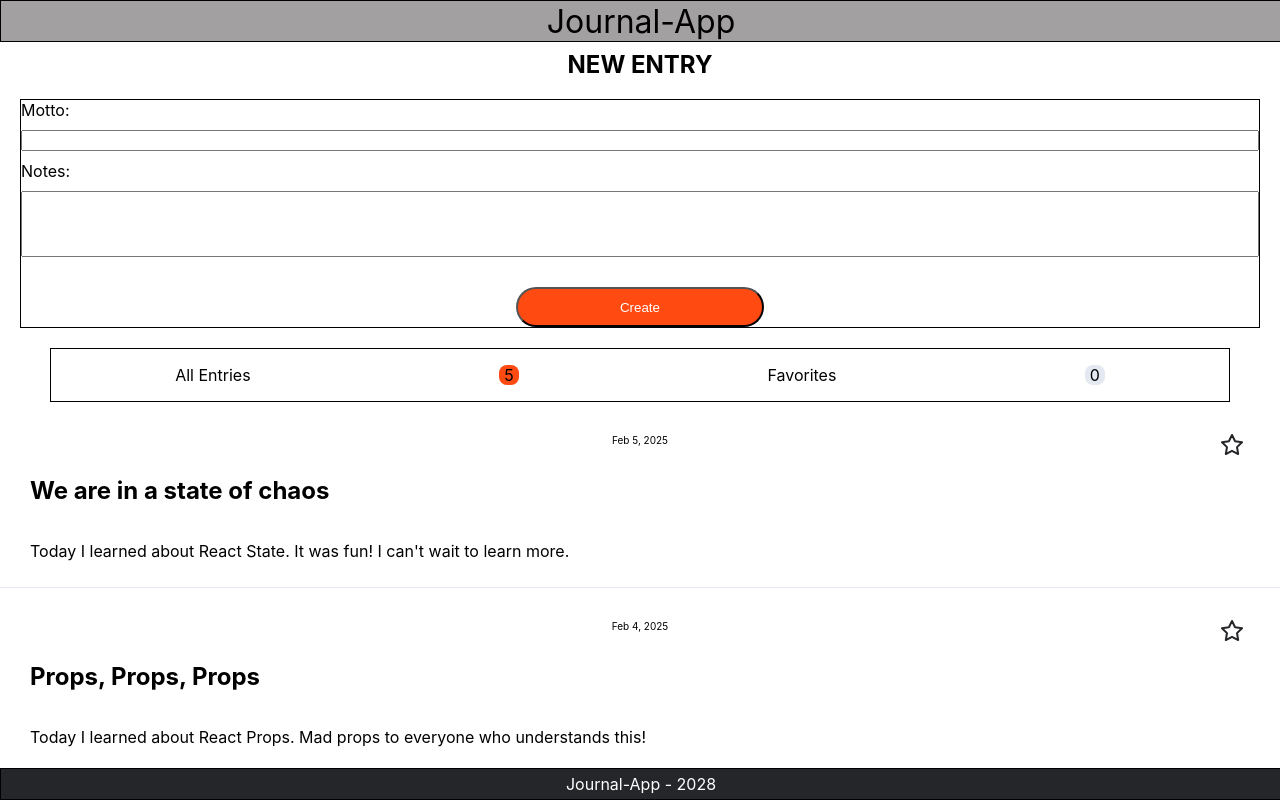
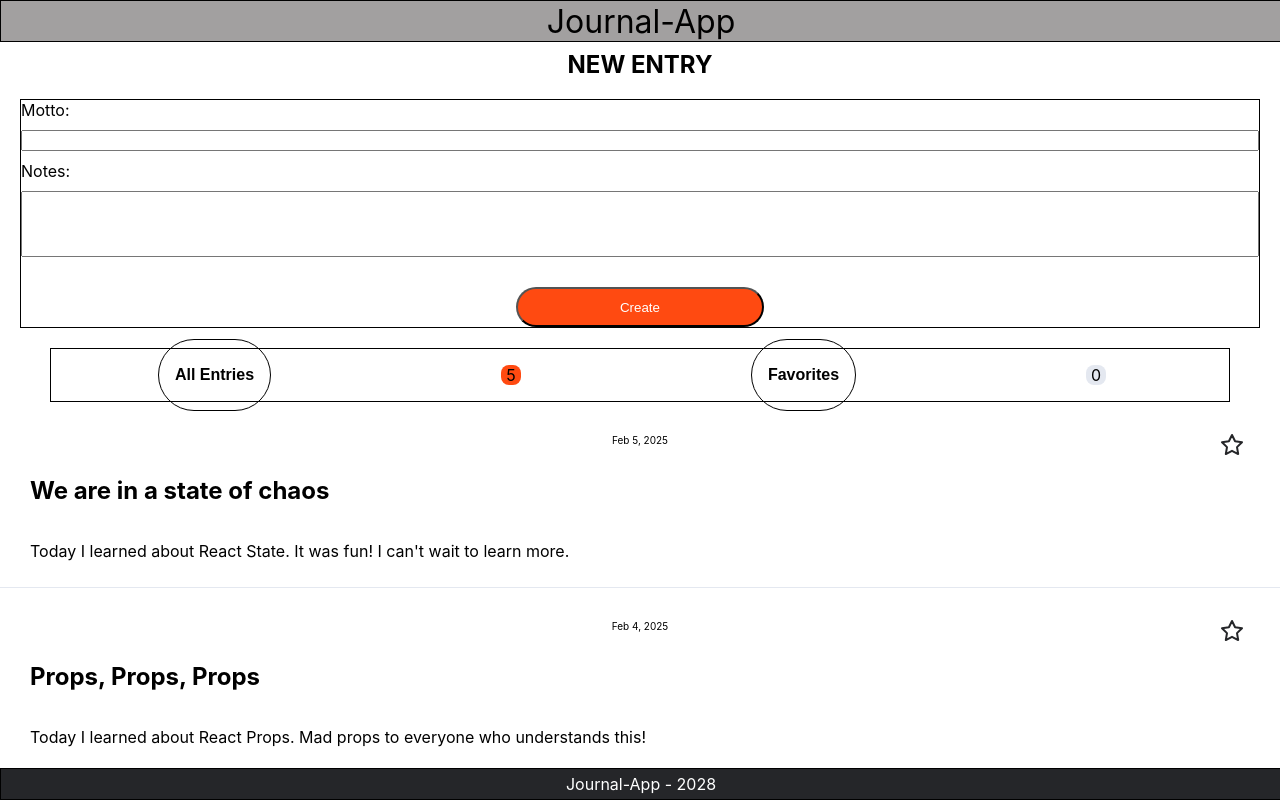
Before and after one commit to ChristophLeuker/journal-app, a React (Create React App) app: page / in a window 1280 px wide. Shown: the top 801 px of the page. Built offline with nearby package versions, Linux system fonts and the light colour scheme.

Commit message:
add functional entrysection and filter

```diff
--- a/src/components/Main/EntrySection/EntryList/EntryList.js
+++ b/src/components/Main/EntrySection/EntryList/EntryList.js
@@ -1,14 +1,25 @@
 import "./EntryList.css";
 import FavButton from "./FavButton/FavButton";
 
-export default function EntryList({ headtitle, description, date }) {
+export default function EntryList({
+  headtitle,
+  description,
+  date,
+  onToggleFavorite,
+  isFavorite,
+  id,
+}) {
   return (
     <>
       <section className="entryList__container">
         <p className="entryList__date">{date}</p>
         <h2 className="entryList__header">{headtitle}</h2>
         <p className="entryList__description">{description}</p>
-        <FavButton />
+        <FavButton
+          onToggleFavorite={onToggleFavorite}
+          isFavorite={isFavorite}
+          id={id}
+        />
       </section>
     </>
   );
--- a/src/components/Main/EntrySection/EntryList/FavButton/FavButton.js
+++ b/src/components/Main/EntrySection/EntryList/FavButton/FavButton.js
@@ -1,17 +1,14 @@
 import { ReactComponent as StarFilled } from "./star-filled.svg";
 import { ReactComponent as Star } from "./star.svg";
 import "./FavButton.css";
-import { useState } from "react";
 
-export default function FavButton() {
-  const [isFavorite, setIsFavorite] = useState(false);
-
+export default function FavButton({ onToggleFavorite, isFavorite, id }) {
   return (
     <>
       <button
         type="button"
         className="button-svg"
-        onClick={() => setIsFavorite(!isFavorite)}
+        onClick={() => onToggleFavorite(id)}
       >
         {isFavorite ? <StarFilled /> : <Star />}
       </button>
--- a/src/components/Main/EntrySection/EntrySection.js
+++ b/src/components/Main/EntrySection/EntrySection.js
@@ -1,20 +1,33 @@
 import TabBar from "./TabBar/TabBar";
 import EntryList from "./EntryList/EntryList";
 import Divider from "./Divider/Divider";
+import { Fragment } from "react";
 
-export default function EntrySection({ entries }) {
+export default function EntrySection({
+  entries,
+  onToggleFavorite,
+  onShowFavoritesEntries,
+  onShowAllEntries,
+}) {
   return (
     <>
-      <TabBar />
+      <TabBar
+        onShowFavoritesEntries={onShowFavoritesEntries}
+        onShowAllEntries={onShowAllEntries}
+      />
       {entries.map((entry) => {
         return (
           <>
-            <EntryList
-              headtitle={entry.motto}
-              description={entry.notes}
-              date={entry.date}
-              key={entry.id}
-            />
+            <Fragment key={entry.id}>
+              <EntryList
+                onToggleFavorite={onToggleFavorite}
+                isFavorite={entry.isFavorite}
+                id={entry.id}
+                headtitle={entry.motto}
+                description={entry.notes}
+                date={entry.date}
+              />
+            </Fragment>
             <Divider />
           </>
         );
--- /dev/null
+++ b/src/components/Main/EntrySection/TabBar/Button/Button.css
@@ -0,0 +1,14 @@
+.tab-button {
+  border: solid black 1px;
+  background-color: unset;
+  display: flex;
+  gap: 8px;
+  align-items: center;
+  font-size: 16px;
+  font-weight: 700;
+  transition: background-color 0.2s ease-in-out;
+  background-color: transparent;
+  margin: -10px -16px;
+  padding: 10px 16px;
+  border-radius: 999px;
+}
--- /dev/null
+++ b/src/components/Main/EntrySection/TabBar/Button/Button.js
@@ -0,0 +1,9 @@
+import "./Button.css";
+
+export default function Button({ children, onClick }) {
+  return (
+    <button type="button" className="tab-button" onClick={onClick}>
+      {children}
+    </button>
+  );
+}
--- a/src/components/Main/EntrySection/TabBar/TabBar.js
+++ b/src/components/Main/EntrySection/TabBar/TabBar.js
@@ -1,13 +1,14 @@
 import "./TabBar.css";
 import Badge from "./Badge/Badge";
+import Button from "./Button/Button";
 
-export default function TabBar() {
+export default function TabBar({ onShowAllEntries, onShowFavoritesEntries }) {
   return (
     <>
       <section className="tab-bar__container">
-        <p>All Entries </p>
+        <Button onClick={onShowAllEntries}>All Entries</Button>
         <Badge count="5" isActive={true} />
-        <p>Favorites</p>
+        <Button onClick={onShowFavoritesEntries}>Favorites</Button>
         <Badge count="0" isActice={false} />
       </section>
     </>
--- a/src/components/Main/Main.js
+++ b/src/components/Main/Main.js
@@ -7,6 +7,7 @@ import { uid } from "uid";
 const initialEntries = [
   {
     id: 1000,
+    isFavorite: false,
     date: "Feb 5, 2025",
     motto: "We are in a state of chaos",
     notes:
@@ -14,6 +15,7 @@ const initialEntries = [
   },
   {
     id: 999,
+    isFavorite: false,
     date: "Feb 4, 2025",
     motto: "Props, Props, Props",
     notes:
@@ -21,6 +23,7 @@ const initialEntries = [
   },
   {
     id: 998,
+    isFavorite: false,
     date: "Feb 3, 2025",
     motto: "How to nest components online fast",
     notes:
@@ -28,6 +31,7 @@ const initialEntries = [
   },
   {
     id: 997,
+    isFavorite: false,
     date: "Feb 2, 2025",
     motto: "I'm a React Developer",
     notes: "My React-ion when I learned about React: 😍",
@@ -35,13 +39,39 @@ const initialEntries = [
 ];
 export default function Main() {
   const [entries, setEntries] = useState(initialEntries);
+  const [filter, setFilter] = useState("all");
 
   function handleAddEntries(newEntry) {
     const date = new Date().toLocaleDateString("en-us", {
       dateStyle: "medium",
     });
-    setEntries([{ id: uid(), date, ...newEntry }, ...entries]);
+    setEntries([
+      { id: uid(), isFavorite: false, date, ...newEntry },
+      ...entries,
+    ]);
   }
+
+  function handleToggleFavorite(id) {
+    setEntries(
+      entries.map((entry) => {
+        if (entry.id === id) {
+          return { ...entry, isFavorite: !entry.isFavorite };
+        } else {
+          return entry;
+        }
+      })
+    );
+  }
+
+  function handleShowFavoritesEntries() {
+    setFilter("favorites");
+  }
+
+  function handleShowAllEntries() {
+    setFilter("all");
+  }
+  const favoriteEntries = entries.filter((entry) => entry.isFavorite === true);
+
   return (
     <>
       <EntryForm
@@ -51,7 +81,12 @@ export default function Main() {
         motto="Motto:"
         notes="Notes:"
       />
-      <EntrySection entries={entries} />
+      <EntrySection
+        entries={filter === "favorites" ? favoriteEntries : entries}
+        onToggleFavorite={handleToggleFavorite}
+        onShowFavoritesEntries={handleShowFavoritesEntries}
+        onShowAllEntries={handleShowAllEntries}
+      />
     </>
   );
 }
```
